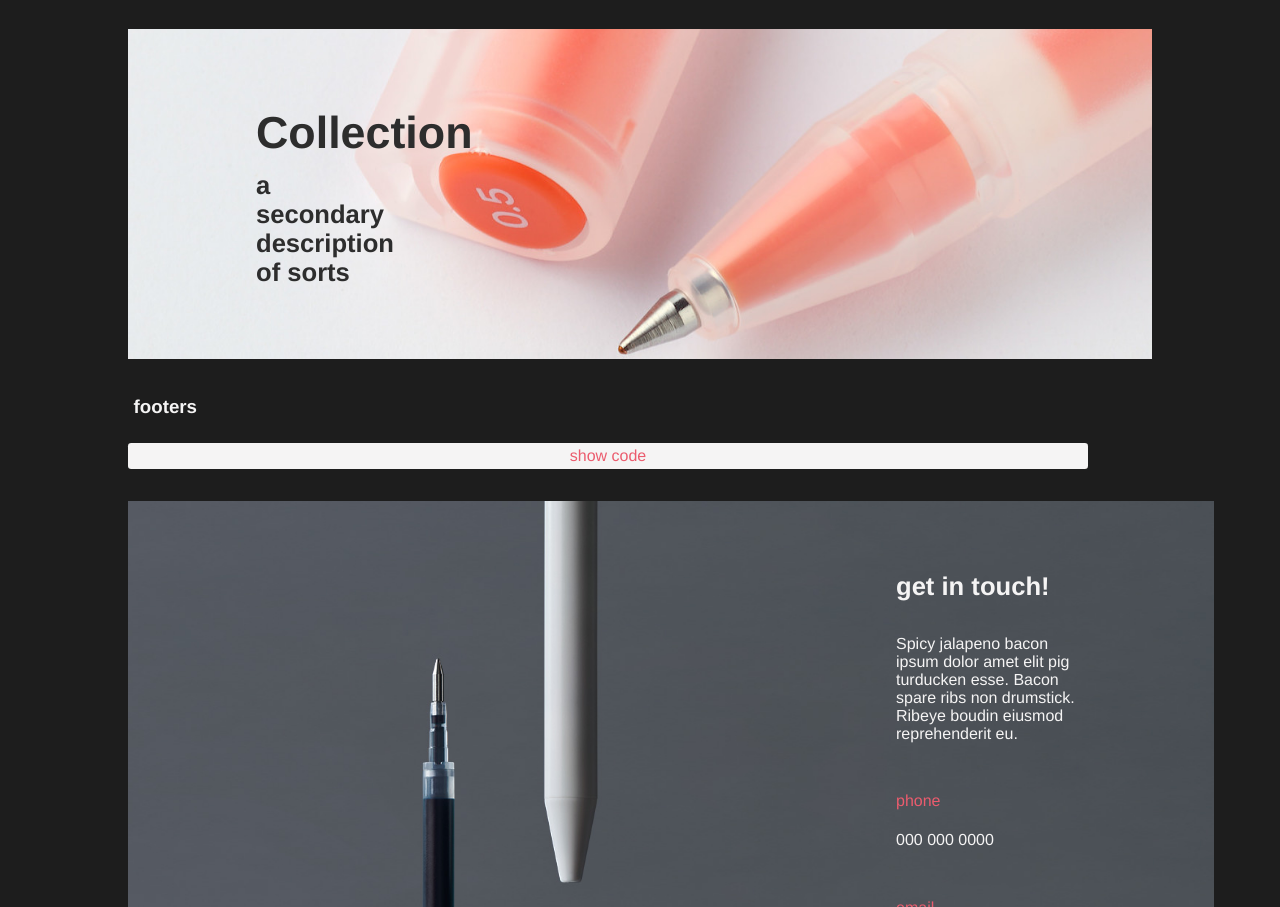
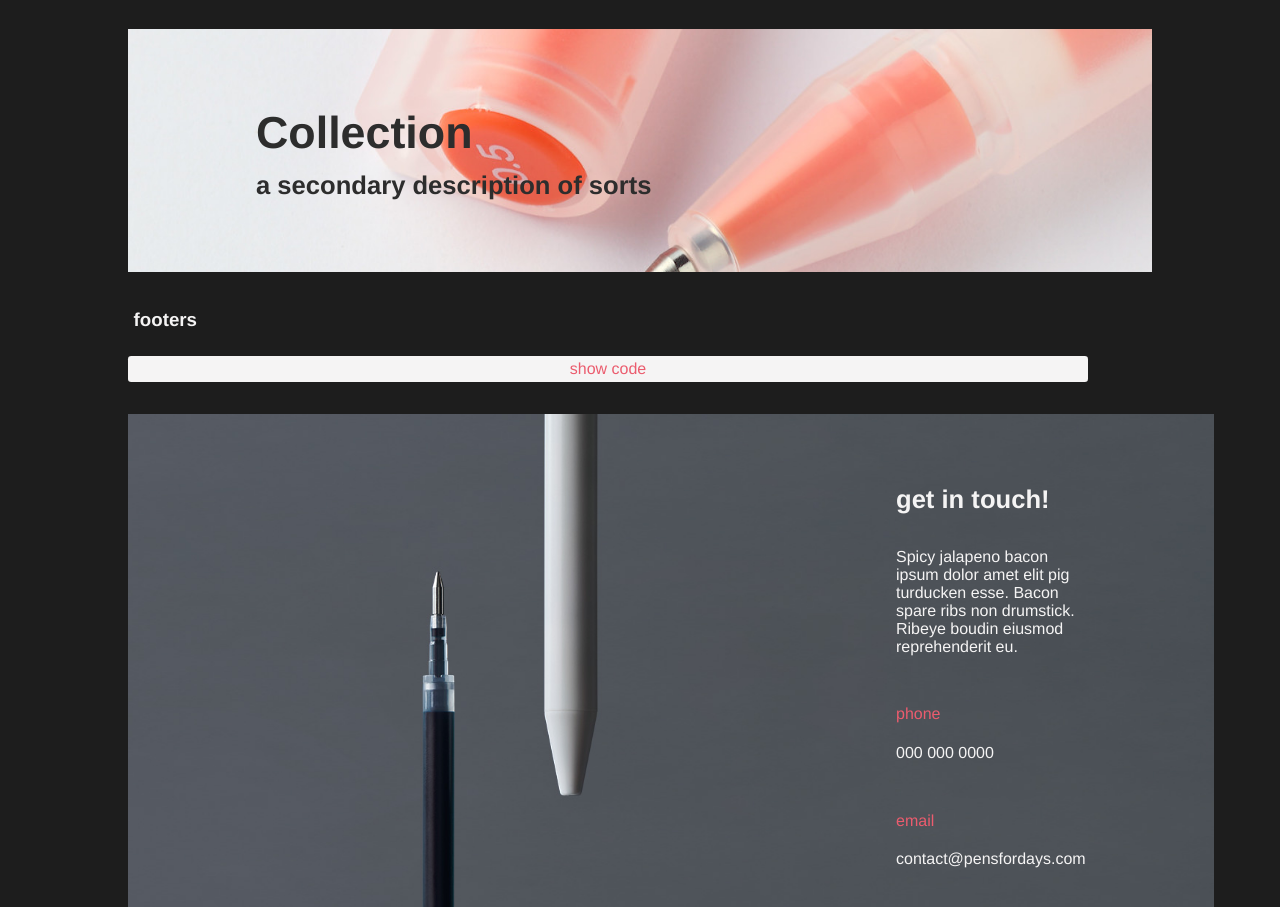
Before and after one commit to siloamy/IAT339-2020, a plain HTML site: page styleguide/index.html in a window 1280 px wide. Shown: the part 6086-6993 px from the top of the page. Drawn offline with Linux system fonts and the light colour scheme; files that its build step writes are made by us from their sources.

Commit message:
Header display error fix

```diff
--- a/styleguide/css/main.css
+++ b/styleguide/css/main.css
@@ -489,6 +489,7 @@ footer {
 header h1, header h2 {
     padding: 0 10vw;
     margin: 0;
+    min-width: 100%;
 }
 
 footer .footer-desc, footer .contact {
```
Also changed, not shown: styleguide/index.html (+0 -3 lines).
